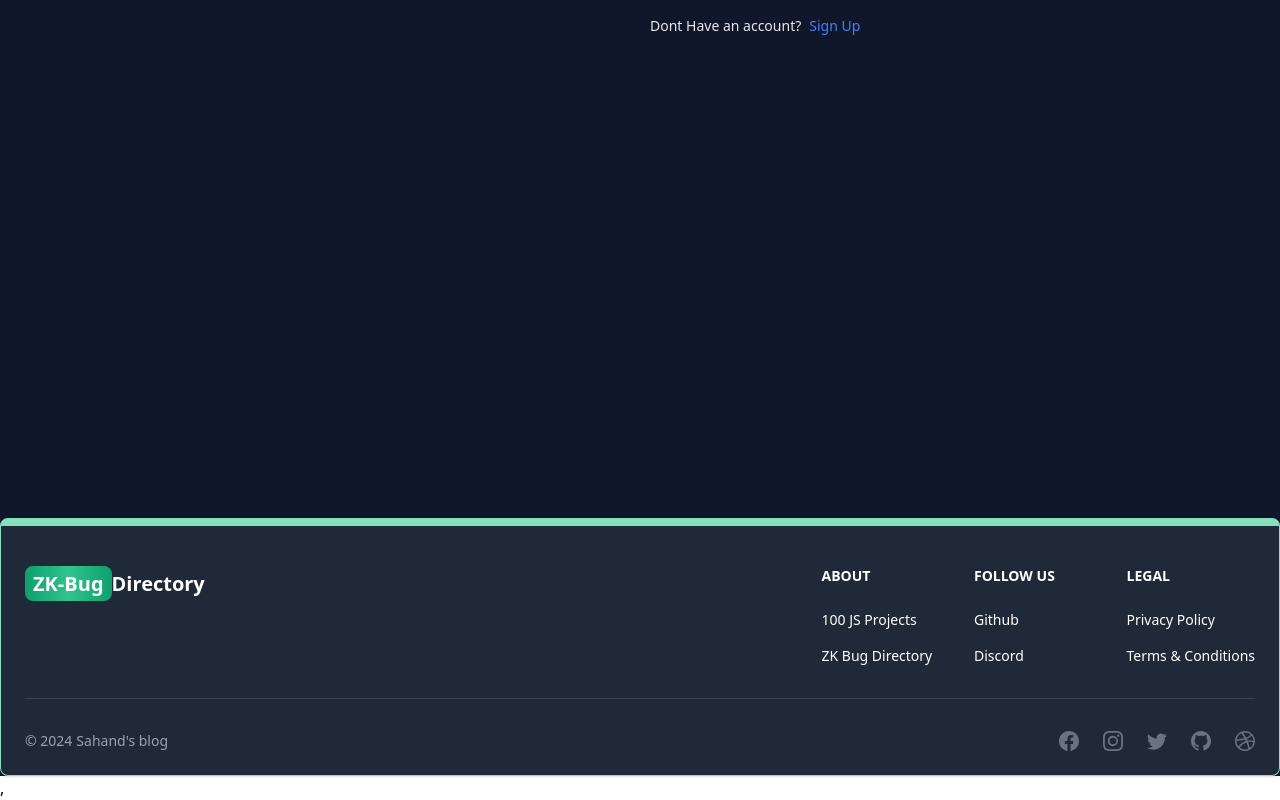
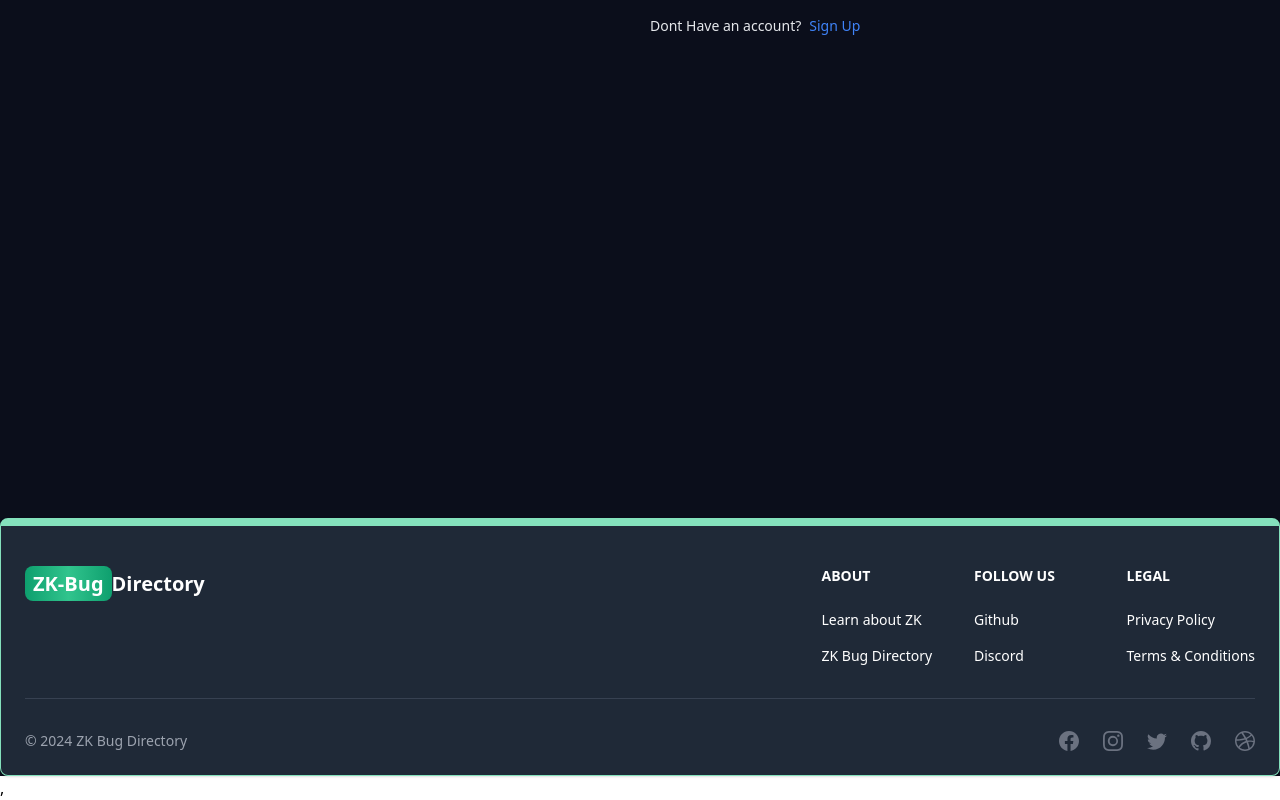
Before and after one commit to neuralblades/zk-dir, a React (Vite) app in the folder client/: page /sign-in in a window 1280 px wide. Shown: the part 426-1226 px from the top of the page. Built offline with nearby package versions, Linux system fonts and the light colour scheme.

Commit message:
body color

```diff
--- a/client/src/components/Footer.jsx
+++ b/client/src/components/Footer.jsx
@@ -22,11 +22,11 @@ export default function FooterCom() {
               <Footer.Title title='About' />
               <Footer.LinkGroup col>
                 <Footer.Link
-                  href='https://www.100jsprojects.com'
+                  href=''
                   target='_blank'
                   rel='noopener noreferrer'
                 >
-                  100 JS Projects
+                  Learn about ZK
                 </Footer.Link>
                 <Footer.Link
                   href='/about'
@@ -41,7 +41,7 @@ export default function FooterCom() {
               <Footer.Title title='Follow us' />
               <Footer.LinkGroup col>
                 <Footer.Link
-                  href='https://www.github.com/sahandghavidel'
+                  href=''
                   target='_blank'
                   rel='noopener noreferrer'
                 >
@@ -63,14 +63,14 @@ export default function FooterCom() {
         <div className='w-full sm:flex sm:items-center sm:justify-between'>
           <Footer.Copyright
             href='#'
-            by="Sahand's blog"
+            by="ZK Bug Directory"
             year={new Date().getFullYear()}
           />
           <div className="flex gap-6 sm:mt-0 mt-4 sm:justify-center">
             <Footer.Icon href='#' icon={BsFacebook}/>
             <Footer.Icon href='#' icon={BsInstagram}/>
             <Footer.Icon href='#' icon={BsTwitter}/>
-            <Footer.Icon href='https://github.com/sahandghavidel' icon={BsGithub}/>
+            <Footer.Icon href='#' icon={BsGithub}/>
             <Footer.Icon href='#' icon={BsDribbble}/>
 
           </div>
--- a/client/src/components/ThemeProvider.jsx
+++ b/client/src/components/ThemeProvider.jsx
@@ -8,7 +8,7 @@ export default function ThemeProvider({ children }) {
     const {theme} = useSelector(state => state.theme)
   return (
     <div className={theme}>
-        <div className="bg-white text-gray-700 dark:text-gray-200 dark:bg-[rgb(17,23,42)] min-h-screen">
+        <div className="bg-white text-gray-700 dark:text-gray-200 dark:bg-[rgb(11,14,27)] min-h-screen">
             {children}
         </div>
     </div>
```
